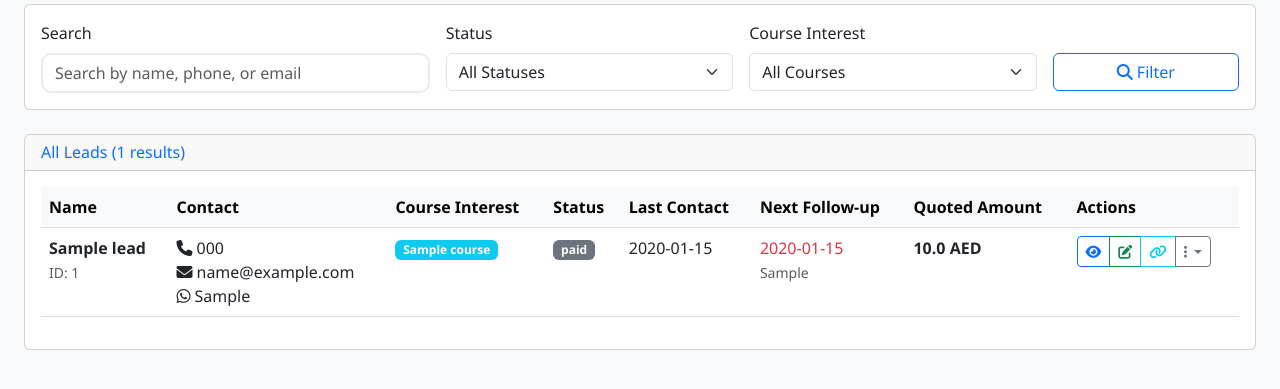
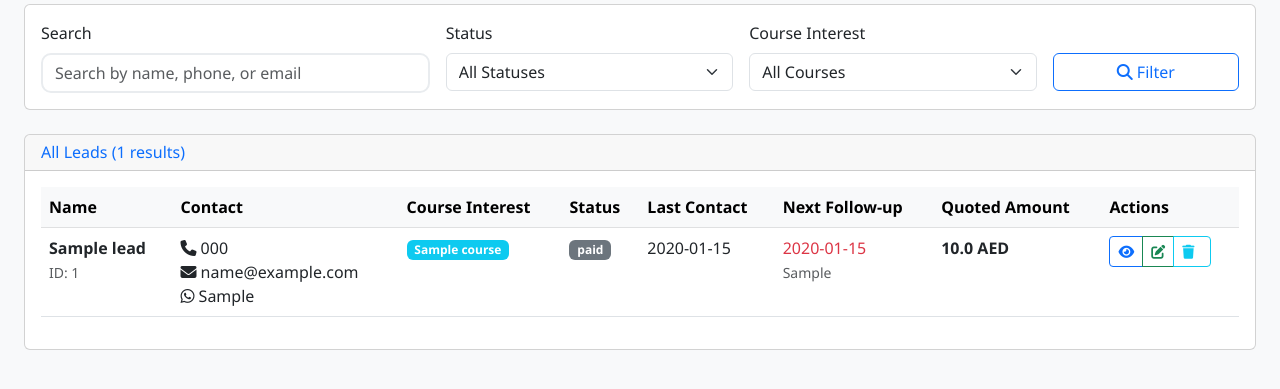
Before and after one commit to juraijvu/leads-management, a Flask app: page /leads/view in a window 1280 px wide. Shown: the part 160-549 px from the top of the page. Run offline with Flask 3, Linux system fonts and the light colour scheme; a user stored in the database is signed in; tables that the repository leaves empty hold one stand-in row (values such as "Sample post").

Commit message:
aug 11 10pm update

```diff
--- a/templates/leads_view.html
+++ b/templates/leads_view.html
@@ -145,12 +145,16 @@
                                     <button class="btn btn-outline-success" onclick="editLead({{ lead.id }})" title="Edit">
                                         <i class="fas fa-edit"></i>
                                     </button>
-                                    {% if lead.status not in ['Converted', 'Lost'] %}
+                                   <!-- {% if lead.status not in ['Converted', 'Lost'] %}
                                         <button class="btn btn-outline-info" onclick="createPaymentLink({{ lead.id }})" title="Payment Link">
                                             <i class="fas fa-link"></i>
                                         </button>
-                                    {% endif %}
-                                    <div class="btn-group btn-group-sm" role="group">
+                                    {% endif %} -->
+                                    <button class="btn btn-outline-info" onclick="deleteLead({{ lead.id }})" title="delete">
+                                            <i class="fas fa-trash me-2"></i>
+                                        </button>
+
+                                    <!--<div class="btn-group btn-group-sm" role="group">
                                         <button class="btn btn-outline-secondary dropdown-toggle" data-bs-toggle="dropdown" title="More Actions">
                                             <i class="fas fa-ellipsis-v"></i>
                                         </button>
@@ -171,7 +175,7 @@
                                                 <i class="fas fa-trash me-2"></i>Delete
                                             </a></li>
                                         </ul>
-                                    </div>
+                                    </div>-->
                                 </div>
                             </td>
                         </tr>
```
